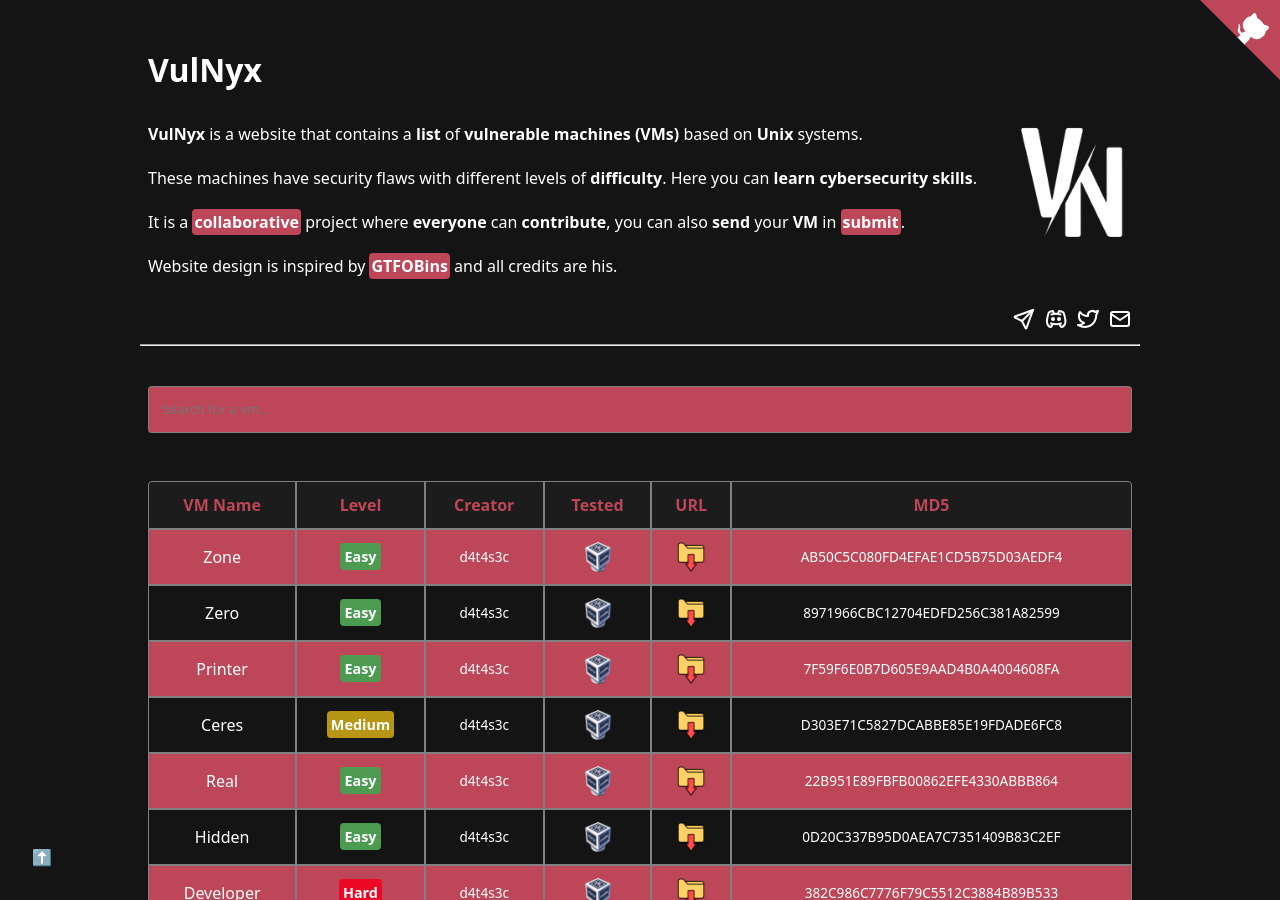
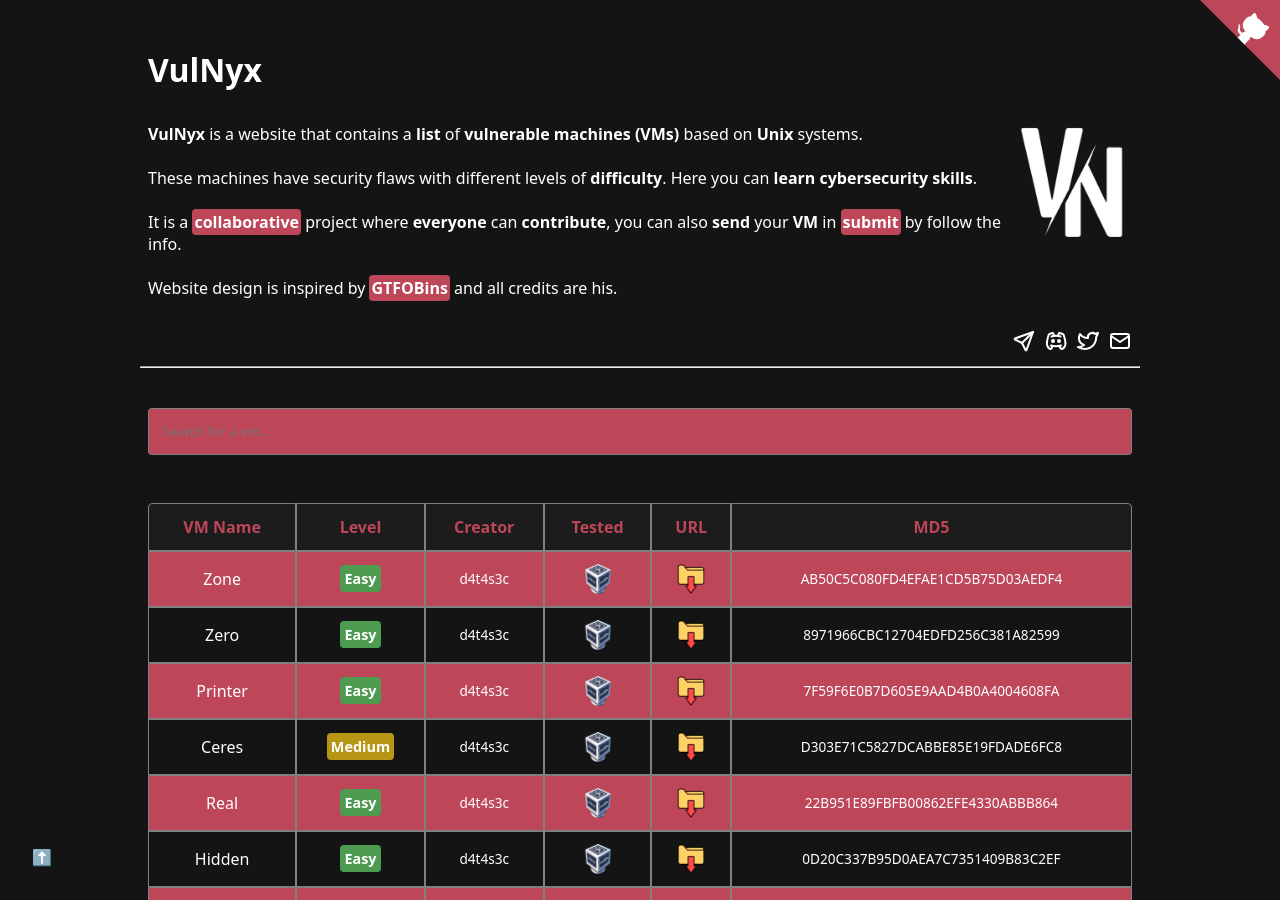
Before and after one commit to VulNyx/vulnyx, a Jekyll site: the page built from index.md, in a window 1280 px wide and 900 px high. Built offline with Jekyll 4.4.1, drawn with Linux system fonts in a browser that asks for light colours.

Commit message:
Update index.md

```diff
--- a/index.md
+++ b/index.md
@@ -12,7 +12,7 @@ title: VulNyx
 These machines have security flaws with different levels of <b>difficulty</b>. Here you can <b>learn cybersecurity skills</b>.
 <br />
 <br />
-It is a <a href="https://github.com/vulnyx/vulnyx.github.io/graphs/contributors" target="_blank">collaborative</a> project where <b>everyone</b> can <b>contribute</b>, you can also <b>send</b> your <b>VM</b> in <a href="https://vulnyx.github.io/submit/" target="_blank">submit</a>.
+It is a <a href="https://github.com/vulnyx/vulnyx.github.io/graphs/contributors" target="_blank">collaborative</a> project where <b>everyone</b> can <b>contribute</b>, you can also <b>send</b> your <b>VM</b> in <a href="https://vulnyx.github.io/submit/" target="_blank">submit</a> by follow the info.
 <br />
 <br />
 Website design is inspired by <a href="https://gtfobins.github.io/" target="_blank">GTFOBins</a> and all credits are his.
```
